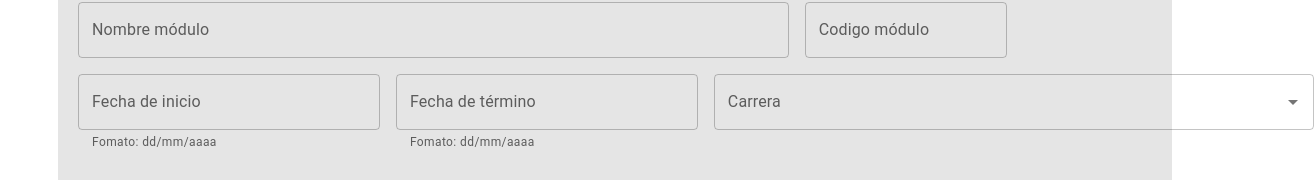
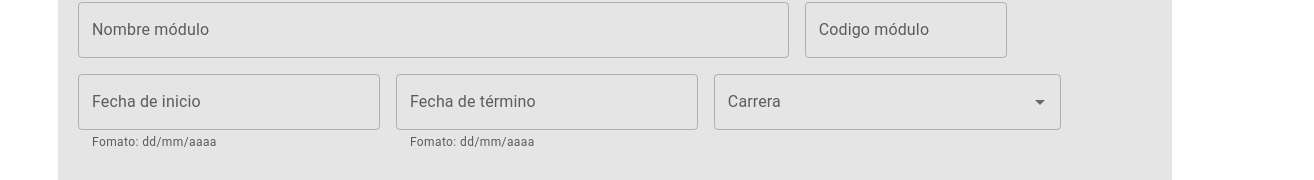
Before and after one commit to EduVale581/asistencia, a React (Create React App) app in the folder asistencia/: page /crearModulo in a window 1280 px wide. Shown: the part 177-357 px from the top of the page, 1314 px wide, since content can reach past the window. Built offline with nearby package versions, Linux system fonts and the light colour scheme; no server answers; sample sign-in values are in the browser's storage.

Commit message:
Arreglo de warning

```diff
--- a/asistencia/src/Paginas/CrearModulo.js
+++ b/asistencia/src/Paginas/CrearModulo.js
@@ -126,10 +126,8 @@ const CrearModulo = () => {
                                     disablePortal
                                     id="combo-box-demo"
                                     options={carrerasUtal}
-                                    sx={{ width: 600 }}
                                     renderInput={(params) => <TextField {...params} label="Carrera" />}
                                     fullWidth
-                                    value={carrera}
                                     onInputChange={(e, inputValue)=>{setCarrera(inputValue)}}
                                     />
                             </Grid>
```
